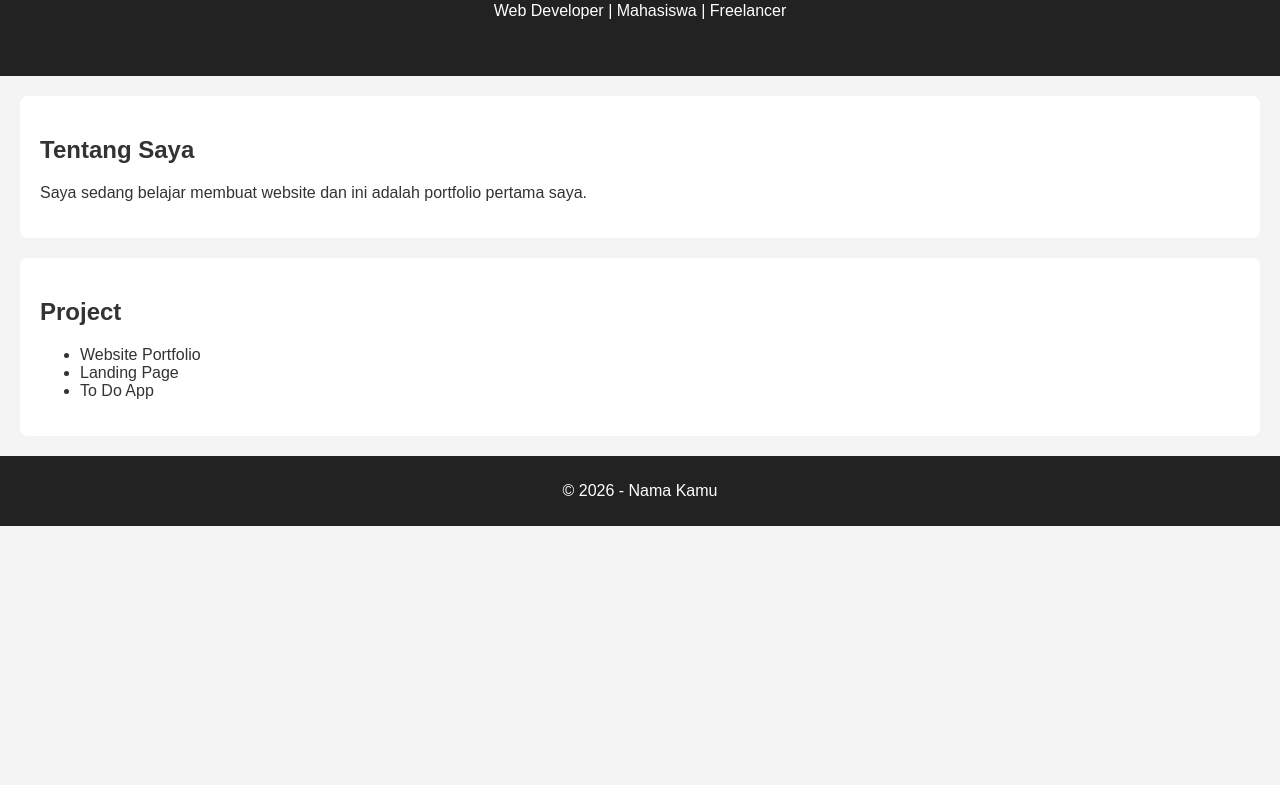
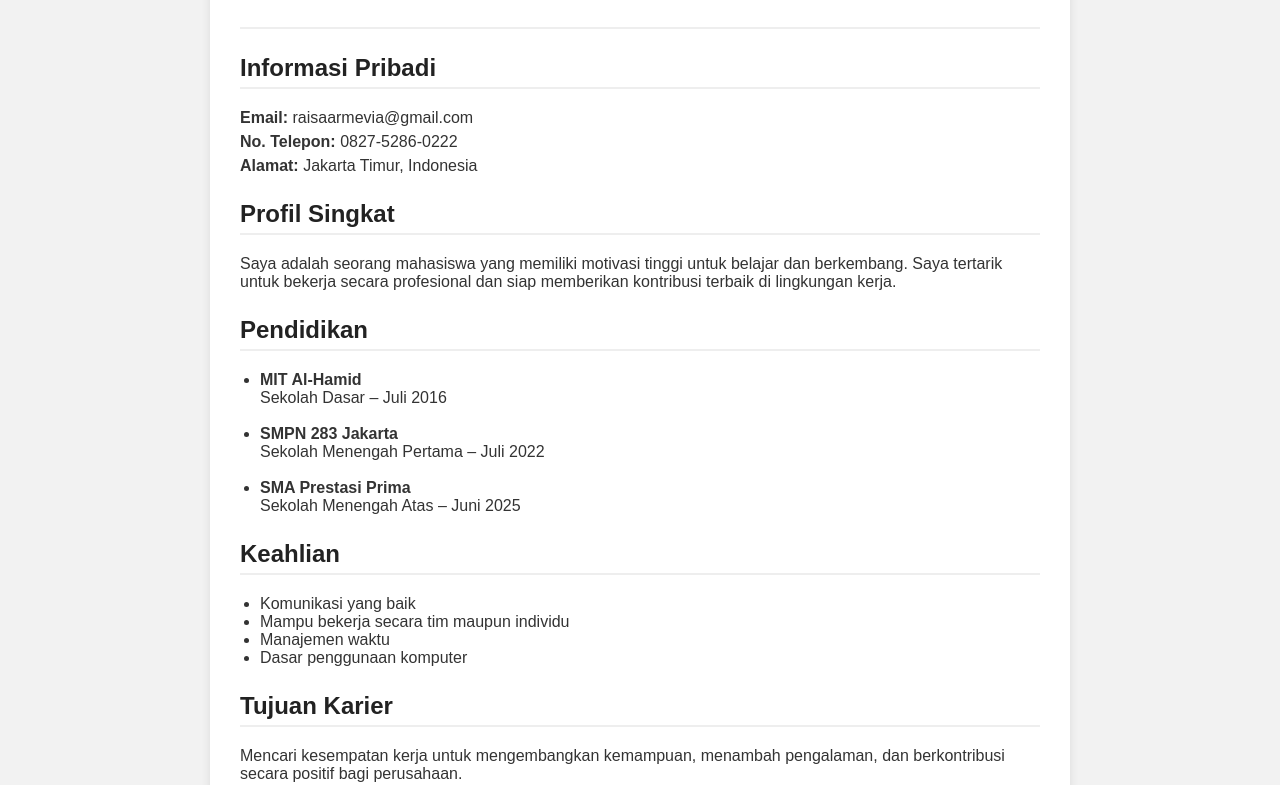
Before and after one commit to Luvsvii/Luvsvii.github.io, a plain HTML site: page index.html in a window 1280 px wide. Shown: the part 118-903 px from the top of the page. Before the commit the page ends 800 px from the top, so only its background shows below. Drawn offline with Linux system fonts and the light colour scheme.

Commit message:
index.html

```diff
--- a/index.html
+++ b/index.html
@@ -2,31 +2,116 @@
 <html lang="id">
 <head>
   <meta charset="UTF-8">
-  <title>Portfolio Saya</title>
-  <link rel="stylesheet" href="style.css">
+  <title>CV Raisya Armevhia</title>
+  <meta name="viewport" content="width=device-width, initial-scale=1.0">
+  <style>
+    body {
+      font-family: Arial, Helvetica, sans-serif;
+      background: #f2f2f2;
+      margin: 0;
+      padding: 0;
+      color: #333;
+    }
+    .container {
+      max-width: 800px;
+      margin: 30px auto;
+      background: #fff;
+      padding: 30px;
+      border-radius: 10px;
+      box-shadow: 0 0 10px rgba(0,0,0,0.1);
+    }
+    header {
+      text-align: center;
+      border-bottom: 2px solid #eee;
+      padding-bottom: 20px;
+    }
+    header h1 {
+      margin: 0;
+      font-size: 32px;
+    }
+    header p {
+      margin: 5px 0;
+      color: #666;
+    }
+    section {
+      margin-top: 25px;
+    }
+    section h2 {
+      border-bottom: 2px solid #eee;
+      padding-bottom: 5px;
+      color: #222;
+    }
+    ul {
+      padding-left: 20px;
+    }
+    .info p {
+      margin: 6px 0;
+    }
+  </style>
 </head>
 <body>
+
+<div class="container">
   <header>
-    <h1>Halo, saya [Nama Kamu]</h1>
-    <p>Web Developer | Mahasiswa | Freelancer</p>
+    <h1>Raisya Armevhia</h1>
+    <p>Mahasiswa</p>
   </header>
 
-  <section>
-    <h2>Tentang Saya</h2>
-    <p>Saya sedang belajar membuat website dan ini adalah portfolio pertama saya.</p>
+  <section class="info">
+    <h2>Informasi Pribadi</h2>
+    <p><strong>Email:</strong> raisaarmevia@gmail.com</p>
+    <p><strong>No. Telepon:</strong> 0827-5286-0222</p>
+    <p><strong>Alamat:</strong> Jakarta Timur, Indonesia</p>
   </section>
 
   <section>
-    <h2>Project</h2>
+    <h2>Profil Singkat</h2>
+    <p>
+      Saya adalah seorang mahasiswa yang memiliki motivasi tinggi untuk belajar
+      dan berkembang. Saya tertarik untuk bekerja secara profesional dan siap
+      memberikan kontribusi terbaik di lingkungan kerja.
+    </p>
+  </section>
+
+  <section>
+    <h2>Pendidikan</h2>
     <ul>
-      <li>Website Portfolio</li>
-      <li>Landing Page</li>
-      <li>To Do App</li>
+      <li>
+        <strong>MIT Al-Hamid</strong><br>
+        Sekolah Dasar – Juli 2016
+      </li>
+      <br>
+      <li>
+        <strong>SMPN 283 Jakarta</strong><br>
+        Sekolah Menengah Pertama – Juli 2022
+      </li>
+      <br>
+      <li>
+        <strong>SMA Prestasi Prima</strong><br>
+        Sekolah Menengah Atas – Juni 2025
+      </li>
     </ul>
   </section>
 
-  <footer>
-    <p>© 2026 - Nama Kamu</p>
-  </footer>
+  <section>
+    <h2>Keahlian</h2>
+    <ul>
+      <li>Komunikasi yang baik</li>
+      <li>Mampu bekerja secara tim maupun individu</li>
+      <li>Manajemen waktu</li>
+      <li>Dasar penggunaan komputer</li>
+    </ul>
+  </section>
+
+  <section>
+    <h2>Tujuan Karier</h2>
+    <p>
+      Mencari kesempatan kerja untuk mengembangkan kemampuan,
+      menambah pengalaman, dan berkontribusi secara positif
+      bagi perusahaan.
+    </p>
+  </section>
+</div>
+
 </body>
 </html>
```
